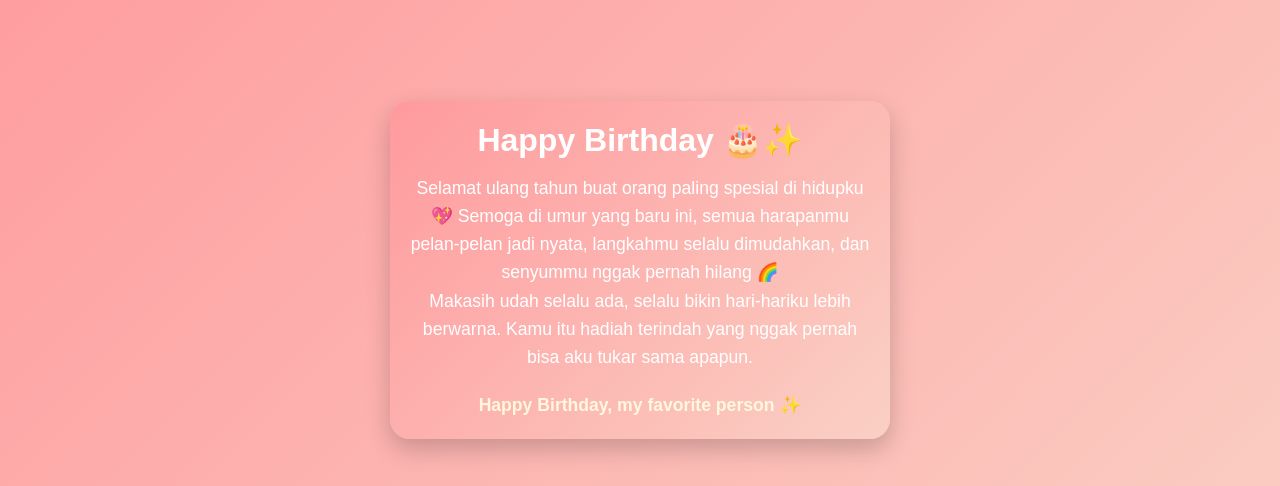
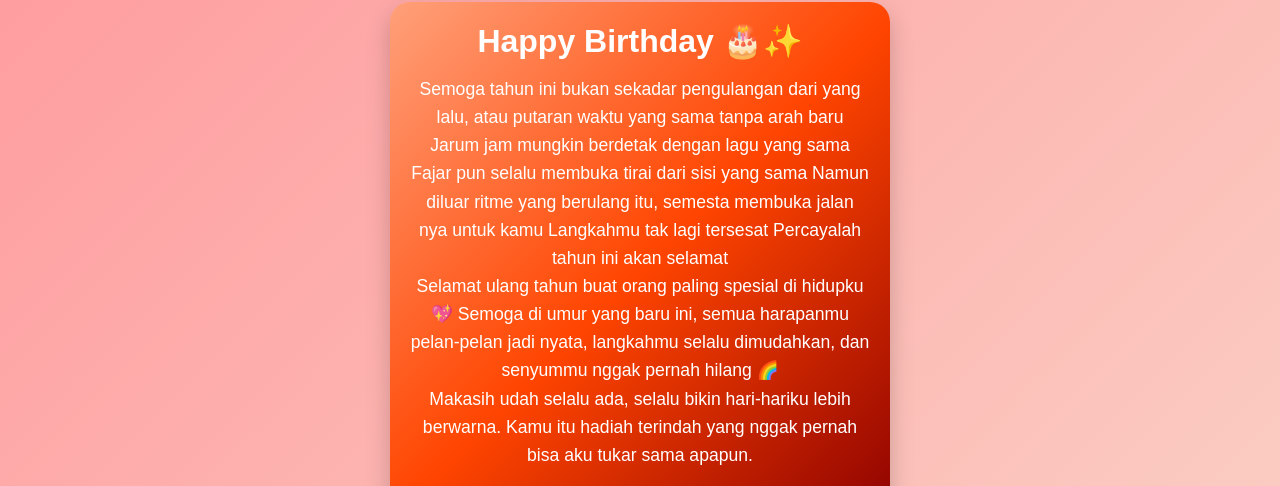
Before and after one commit to 7arzz/Happy-birthday, a plain HTML site: page ucapan.html in a window 1280 px wide. Shown: the part 130-616 px from the top of the page. Drawn offline with nearby package versions, Linux system fonts and the light colour scheme.

Commit message:
edit ucapan.html + css

```diff
--- a/ucapan.css
+++ b/ucapan.css
@@ -2,7 +2,7 @@
   max-width: 500px;
   margin: 50px auto;
   padding: 20px;
-  background: linear-gradient(135deg, #ff9a9e, #fad0c4);
+  background: linear-gradient(135deg, #ffa07a, #ff4500, #8b0000);
   border-radius: 20px;
   box-shadow: 0 10px 25px rgba(0, 0, 0, 0.2);
   text-align: center;
--- a/ucapan.html
+++ b/ucapan.html
@@ -17,6 +17,13 @@
     <div data-aos="zoom-in" data-aos-delay="500" class="card">
       <h2>Happy Birthday 🎂✨</h2>
       <p>
+        Semoga tahun ini bukan sekadar pengulangan dari yang lalu, atau putaran
+        waktu yang sama tanpa arah baru Jarum jam mungkin berdetak dengan lagu
+        yang sama Fajar pun selalu membuka tirai dari sisi yang sama Namun
+        diluar ritme yang berulang itu, semesta membuka jalan nya untuk kamu
+        Langkahmu tak lagi tersesat Percayalah tahun ini akan selamat
+      </p>
+      <p>
         Selamat ulang tahun buat orang paling spesial di hidupku 💖 Semoga di
         umur yang baru ini, semua harapanmu pelan-pelan jadi nyata, langkahmu
         selalu dimudahkan, dan senyummu nggak pernah hilang 🌈
```
